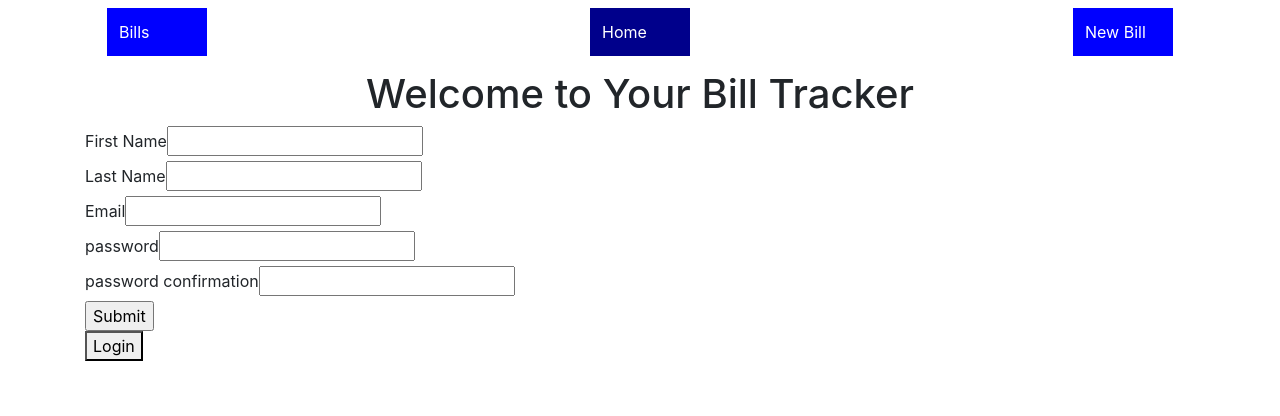
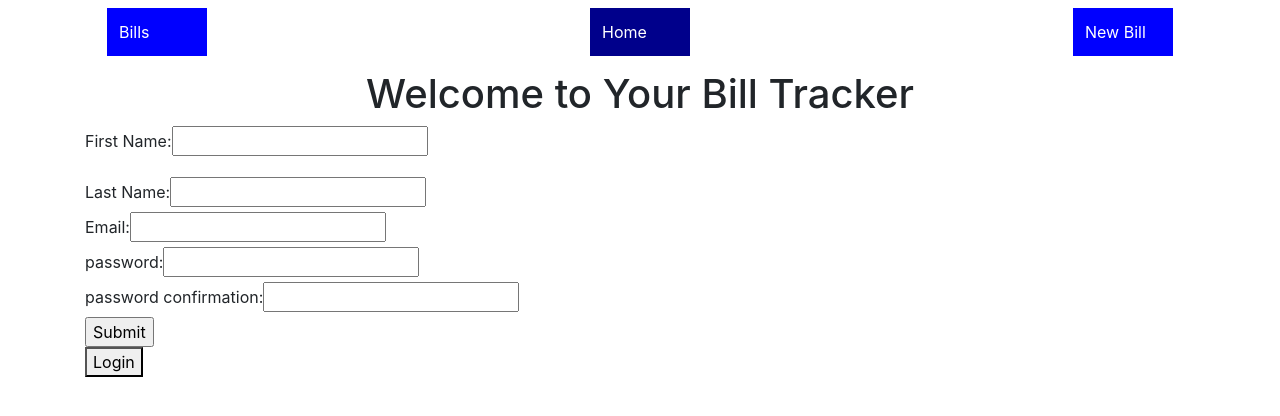
Before and after one commit to BrittanyTinnin/debt-tracker-react-frontend, a React (Create React App) app: page / in a window 1280 px wide. Both pictures are taken after a click on the button "Sign Up". Shown: the top 416 px of the page. Built offline with nearby package versions, Linux system fonts and the light colour scheme.

Commit message:
add functionality to login form

```diff
--- a/src/components/Bill.js
+++ b/src/components/Bill.js
@@ -1,7 +1,6 @@
 import React, { Component } from 'react'
 import Card from 'react-bootstrap/Card'
 import { connect } from 'react-redux'
-import Button from 'react-bootstrap/Button'
 
 
 class Bill extends Component {
--- a/src/components/SignUpForm.js
+++ b/src/components/SignUpForm.js
@@ -1,21 +1,38 @@
 import React, { Component } from 'react'
 
 class SignUpForm extends Component {
+
+  state = {
+    first_name: ""
+  }
+
+  handleChange = (event) => {
+    this.setState({
+      [event.target.name]: event.target.value
+    })
+  }
+
+  handleSubmit = (e) => {
+    e.preventDefault()
+    //post login info
+
+  }
+
   render() {
     return (
       <div>
         <form>
-        <label>First Name</label>
-        <input type="text" name="first_name" required/><br/>
-        <label>Last Name</label>
-        <input type="text" name="last_name" required/><br/>
-        <label>Email</label>
-        <input type="text" name="email" required/><br/>
-        <label>password</label>
-        <input type="text" name="password" required/><br/>
-        <label>password confirmation</label>
-        <input type="text" name="password_confirmation" required/><br/>
-        <input type="submit"/>
+          <label>First Name:</label>
+          <input type="text" name="first_name" value={this.state.first_name} onChange={this.handleChange}/><br/><p>{this.state.first_name}</p>
+          <label>Last Name:</label>
+          <input type="text" name="last_name" /><br/>
+          <label>Email:</label>
+          <input type="text" name="email" /><br/>
+          <label>password:</label>
+          <input type="text" name="password" /><br/>
+          <label>password confirmation:</label>
+          <input type="text" name="password_confirmation" /><br/>
+          <input type="submit"/>
         </form>
       </div>
     )
```
